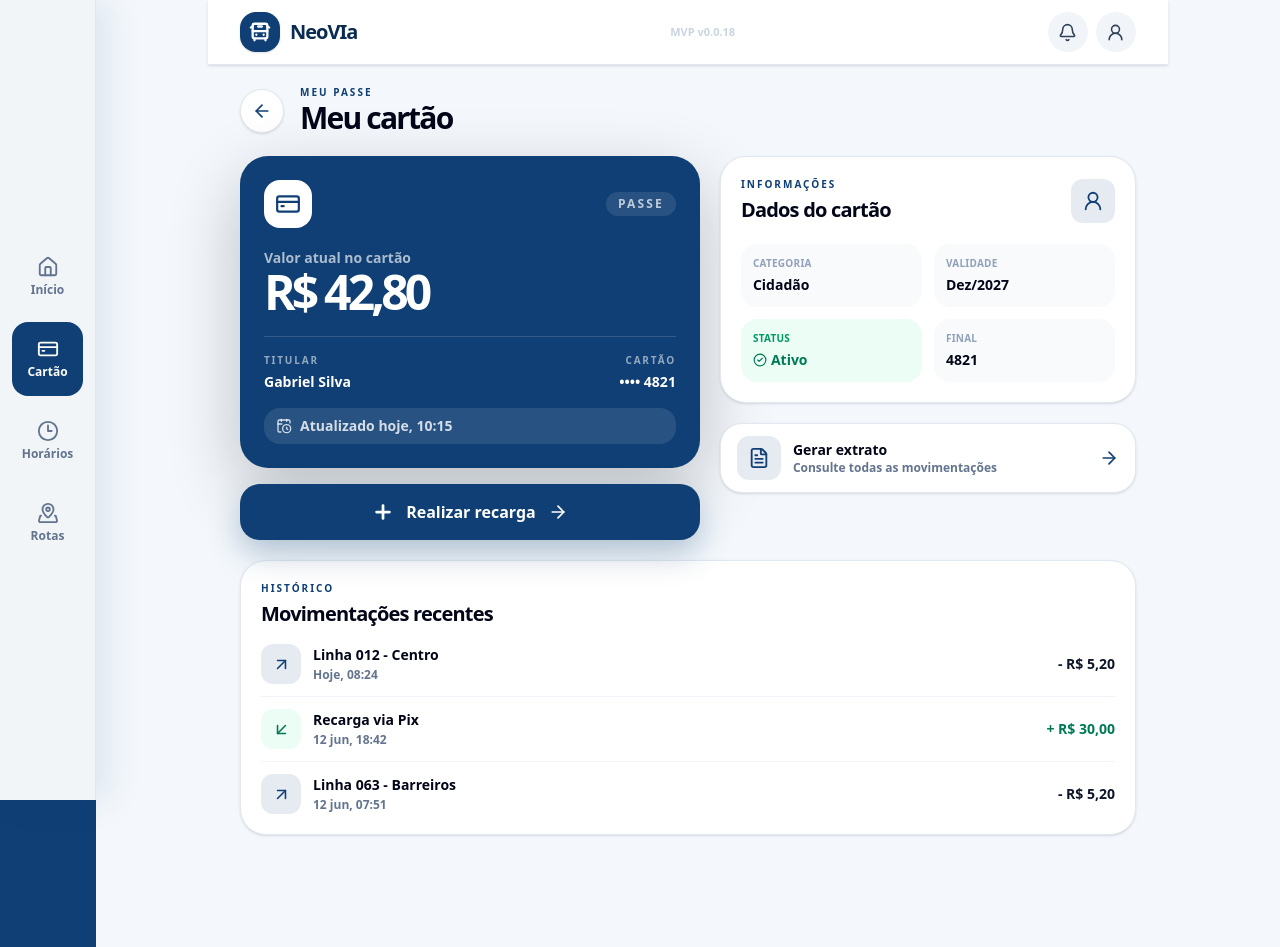
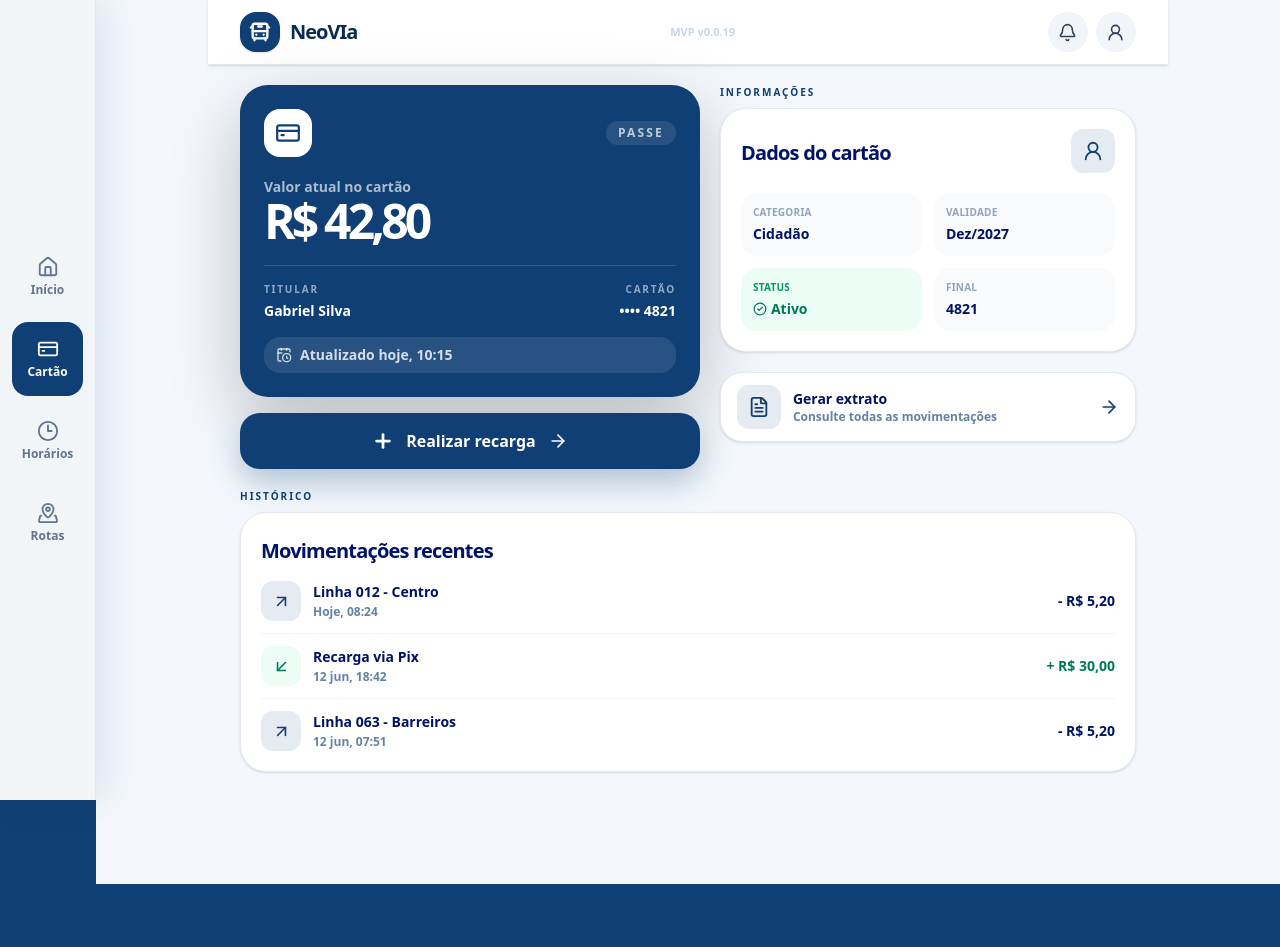
Before and after one commit to Guss2618/NeoVia, a Next.js app: page /recarga in a window 1280 px wide. After the commit the page ends 884 px from the top, so only its background shows below. Built offline with nearby package versions, Linux system fonts and the light colour scheme.

Commit message:
MVP 0.0.19

```diff
--- a/app/inicio/page.tsx
+++ b/app/inicio/page.tsx
@@ -23,7 +23,7 @@ export default function InicioPage() {
       <section className="mx-auto w-full max-w-md md:max-w-6xl">
         <AppTopBar
           className="-mx-5 md:mx-0 md:rounded-b-[28px] md:px-6"
-          version="MVP v0.0.18"
+          version="MVP v0.0.19"
         />
 
         <label className="mt-6 flex h-12 items-center gap-3 rounded-[20px] border border-slate-200 bg-white px-4 shadow-sm focus-within:ring-2 focus-within:ring-brand-primary/25 md:mt-8 md:h-14 md:max-w-3xl md:px-5">
--- a/app/page.tsx
+++ b/app/page.tsx
@@ -46,7 +46,7 @@ export default function Home() {
             href="/versoes"
             className="rounded-full border border-white/20 px-4 py-2 text-sm font-semibold text-white/80 transition hover:bg-white/10 focus:outline-none focus:ring-2 focus:ring-white/80"
           >
-            MVP v0.0.18
+            MVP v0.0.19
           </Link>
         </header>
 
--- a/app/recarga/page.tsx
+++ b/app/recarga/page.tsx
@@ -2,7 +2,6 @@
 
 import {
   ArrowDownLeft,
-  ArrowLeft,
   ArrowRight,
   ArrowUpRight,
   CalendarClock,
@@ -68,30 +67,12 @@ export default function RecargaPage() {
   }, []);
 
   return (
-    <main className="min-h-screen bg-[#f4f8fc] px-5 pb-28 text-slate-950 sm:px-8">
+    <main className="min-h-screen bg-[#f4f8fc] px-5 pb-28 text-[hsl(228.51deg_100%_19.94%)] sm:px-8">
       <section className="mx-auto w-full max-w-4xl">
         <AppTopBar
           className="-mx-5 sm:-mx-8 sm:px-8"
-          version="MVP v0.0.18"
+          version="MVP v0.0.19"
         />
-
-        <header className="mt-5 flex items-center gap-4">
-          <Link
-            href="/inicio"
-            aria-label="Voltar para o início"
-            className="grid size-11 shrink-0 place-items-center rounded-full border border-slate-200 bg-white text-brand-primary shadow-sm transition hover:bg-slate-50 focus:outline-none focus:ring-2 focus:ring-brand-primary/30"
-          >
-            <ArrowLeft size={20} />
-          </Link>
-          <div>
-            <p className="text-[10px] font-bold uppercase tracking-[0.2em] text-brand-primary">
-              Meu passe
-            </p>
-            <h1 className="text-3xl font-black tracking-[-0.06em]">
-              Meu cartão
-            </h1>
-          </div>
-        </header>
 
         {!cardData ? (
           <section className="mt-6 flex min-h-[420px] items-center justify-center rounded-[26px] border border-slate-200 bg-white p-6 shadow-sm">
@@ -101,7 +82,7 @@ export default function RecargaPage() {
                 size={30}
                 strokeWidth={2.5}
               />
-              <p className="text-sm font-black text-slate-600">
+              <p className="text-sm font-black text-brand-primary">
                 Carregando cartão
               </p>
             </div>
@@ -163,12 +144,14 @@ export default function RecargaPage() {
               </div>
 
               <div className="grid content-start gap-5">
-                <section className="rounded-[26px] border border-slate-200 bg-white p-5 shadow-sm">
+                <div>
+                  <p className="text-[10px] font-bold uppercase tracking-[0.2em] text-brand-primary">
+                    Informações
+                  </p>
+
+                  <section className="mt-2 rounded-[26px] border border-slate-200 bg-white p-5 shadow-sm">
                   <div className="flex items-center justify-between gap-4">
                     <div>
-                      <p className="text-[10px] font-bold uppercase tracking-[0.2em] text-brand-primary">
-                        Informações
-                      </p>
                       <h2 className="mt-1 text-xl font-black tracking-[-0.04em]">
                         Dados do cartão
                       </h2>
@@ -180,7 +163,7 @@ export default function RecargaPage() {
 
                   <dl className="mt-5 grid grid-cols-2 gap-3">
                     <div className="rounded-2xl bg-slate-50 p-3">
-                      <dt className="text-[10px] font-bold uppercase tracking-wide text-slate-400">
+                      <dt className="text-[10px] font-bold uppercase tracking-wide text-brand-primary/45">
                         Categoria
                       </dt>
                       <dd className="mt-1 text-sm font-black">
@@ -188,7 +171,7 @@ export default function RecargaPage() {
                       </dd>
                     </div>
                     <div className="rounded-2xl bg-slate-50 p-3">
-                      <dt className="text-[10px] font-bold uppercase tracking-wide text-slate-400">
+                      <dt className="text-[10px] font-bold uppercase tracking-wide text-brand-primary/45">
                         Validade
                       </dt>
                       <dd className="mt-1 text-sm font-black">
@@ -205,7 +188,7 @@ export default function RecargaPage() {
                       </dd>
                     </div>
                     <div className="rounded-2xl bg-slate-50 p-3">
-                      <dt className="text-[10px] font-bold uppercase tracking-wide text-slate-400">
+                      <dt className="text-[10px] font-bold uppercase tracking-wide text-brand-primary/45">
                         Final
                       </dt>
                       <dd className="mt-1 text-sm font-black">
@@ -213,7 +196,8 @@ export default function RecargaPage() {
                       </dd>
                     </div>
                   </dl>
-                </section>
+                  </section>
+                </div>
 
                 <button
                   type="button"
@@ -227,7 +211,7 @@ export default function RecargaPage() {
                       <span className="block text-sm font-black">
                         Gerar extrato
                       </span>
-                      <span className="block text-xs font-semibold text-slate-500">
+                      <span className="block text-xs font-semibold text-brand-primary/65">
                         Consulte todas as movimentações
                       </span>
                     </span>
@@ -237,12 +221,13 @@ export default function RecargaPage() {
               </div>
             </div>
 
-            <section className="mt-5 rounded-[26px] border border-slate-200 bg-white p-5 shadow-sm">
+            <p className="mt-5 text-[10px] font-bold uppercase tracking-[0.2em] text-brand-primary">
+              Histórico
+            </p>
+
+            <section className="mt-2 rounded-[26px] border border-slate-200 bg-white p-5 shadow-sm">
               <div className="flex items-end justify-between gap-4">
                 <div>
-                  <p className="text-[10px] font-bold uppercase tracking-[0.2em] text-brand-primary">
-                    Histórico
-                  </p>
                   <h2 className="mt-1 text-xl font-black tracking-[-0.04em]">
                     Movimentações recentes
                   </h2>
@@ -274,13 +259,13 @@ export default function RecargaPage() {
                         <h3 className="truncate text-sm font-black">
                           {transaction.title}
                         </h3>
-                        <p className="mt-0.5 text-xs font-semibold text-slate-500">
+                        <p className="mt-0.5 text-xs font-semibold text-brand-primary/65">
                           {transaction.date}
                         </p>
                       </div>
                       <strong
                         className={`shrink-0 text-sm font-black ${
-                          isCredit ? "text-emerald-700" : "text-slate-900"
+                          isCredit ? "text-emerald-700" : "text-[hsl(228.51deg_100%_19.94%)]"
                         }`}
                       >
                         {isCredit ? "+" : "-"}{" "}
--- a/data/versoes.json
+++ b/data/versoes.json
@@ -156,5 +156,14 @@
       "Tela inicial adaptada para desktop com largura ampliada e organizacao em colunas.",
       "Menu inferior passa a funcionar como menu lateral esquerdo em telas maiores, mantendo o rodape no mobile."
     ]
+  },
+  {
+    "versao": "MVP v0.0.19",
+    "data": "2026-06-25",
+    "alteracoes": [
+      "Cabecalho secundario da pagina de recarga removido.",
+      "Fontes escuras da pagina de recarga harmonizadas com o azul usado na tela inicial.",
+      "Titulos Informacoes e Historico reposicionados acima dos componentes, seguindo o padrao da tela inicial."
+    ]
   }
 ]
```
Also changed, not shown: 2 other files (tests, documents, lock files or other folders).
